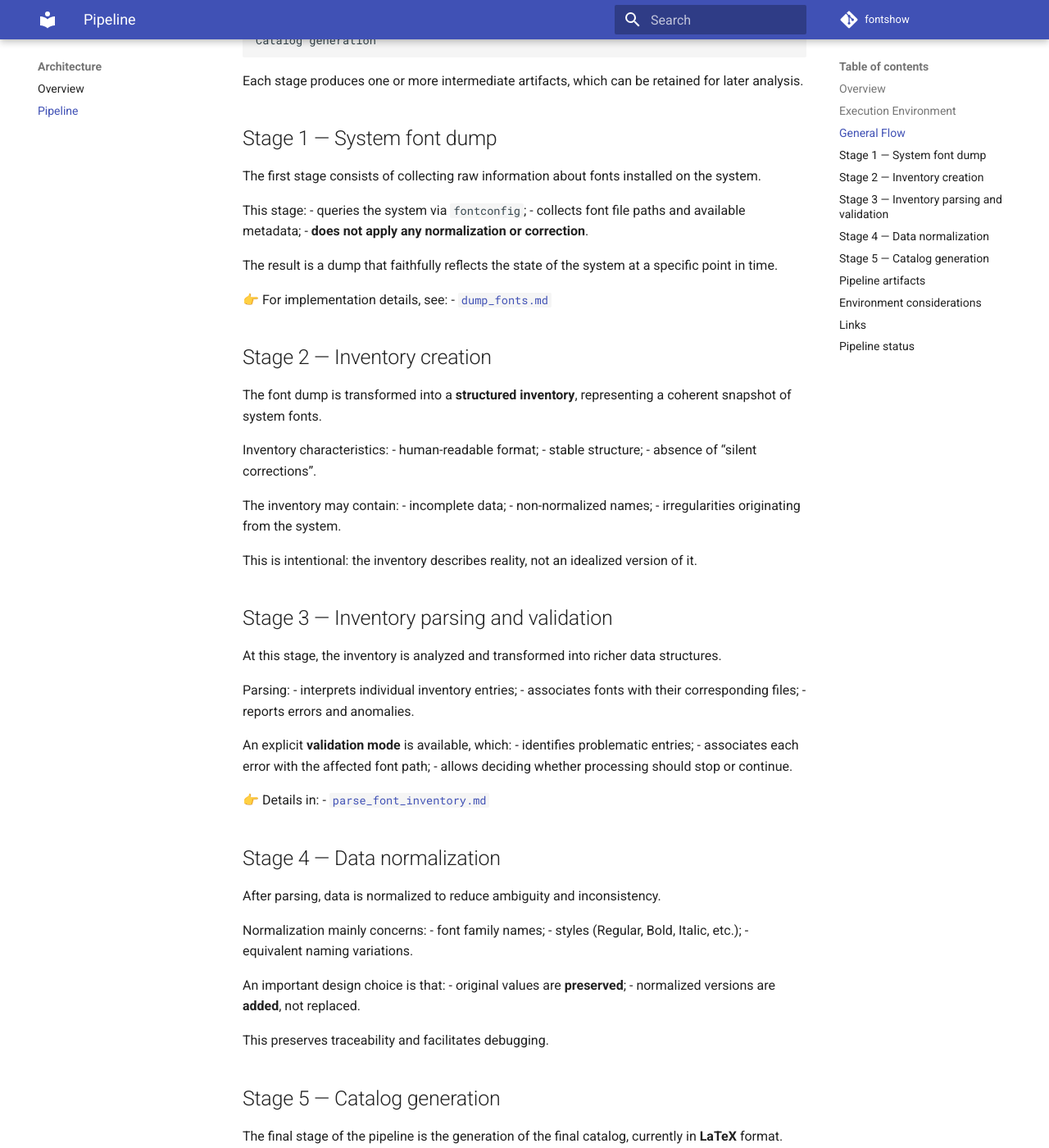
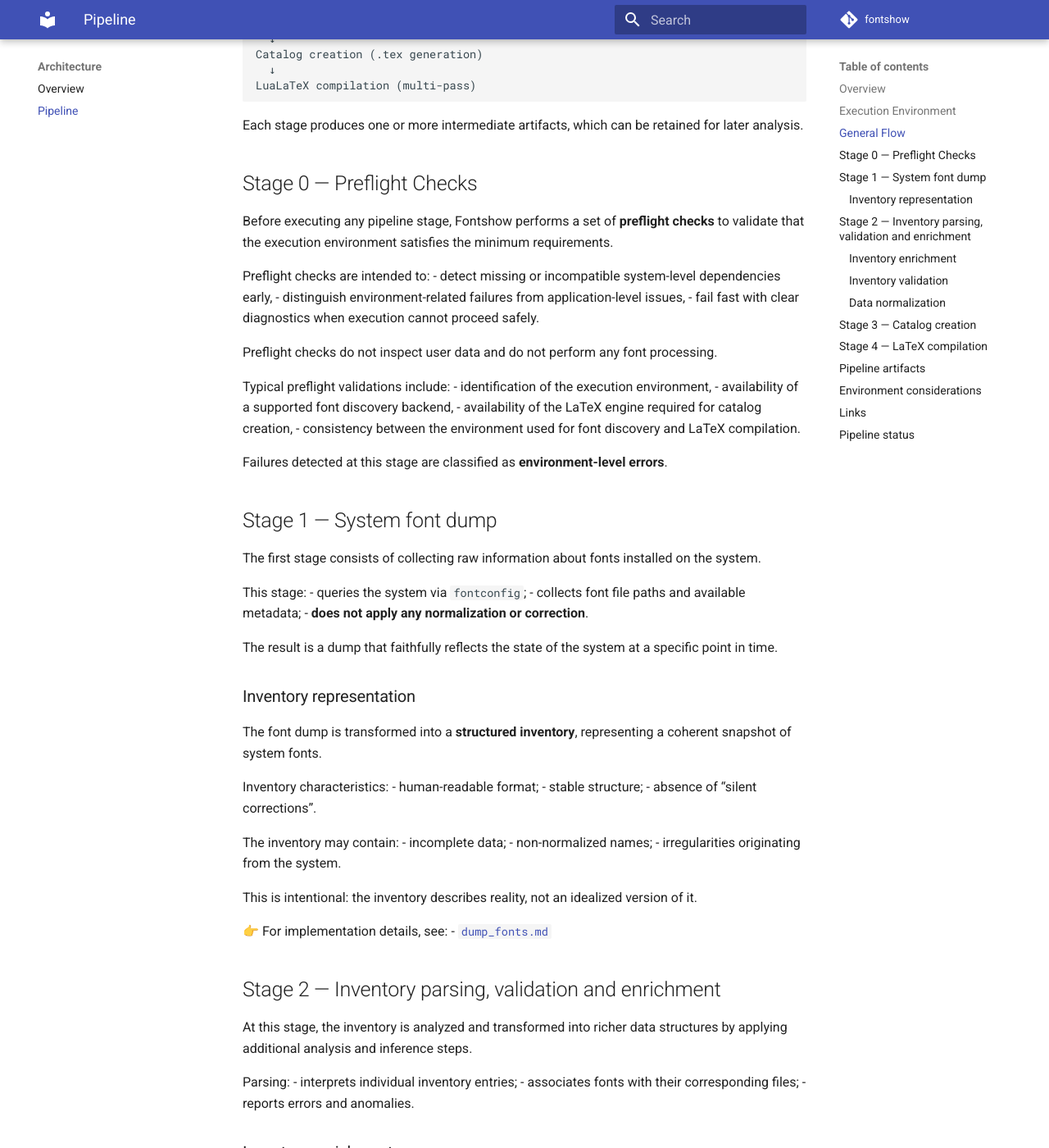
Before and after one commit to marco0560/Fontshow, an MkDocs documentation site: the page built from docs/pipeline.md, in a window 1280 px wide and 1400 px high, scrolled down 1034 px. Shown: the whole window at 82% size. Built offline with MkDocs 1.6.1 and Material for MkDocs 9.7.7, drawn with Linux system fonts in a browser that asks for light colours; comment, search, counter and statistics services are not loaded; some of the changed text lies outside the part shown.

Commit message:
docs(docs): finalize pipeline documentation and preflight stage
Why:
- We are adding a preflight checks stage to the pipeline to validate the execution environment before processing fonts.
- This step is documentation only and does not involve code changes.

What:
-

Notes:
-

Refs: #

````diff
--- a/docs/pipeline.md
+++ b/docs/pipeline.md
@@ -2,7 +2,11 @@
 
 ## Overview
 
-The Fontshow pipeline is designed as a **sequence of distinct stages**, each with a clear responsibility and explicit outputs.
+This document describes the Fontshow processing pipeline, from font discovery to catalog creation.
+
+The pipeline is designed as a **sequence of distinct stages**, each with a distinct responsibility.
+Understanding stage boundaries is essential for debugging, validation, and
+environment-related issue analysis.
 
 The goal of the pipeline is to:
 - collect information about fonts installed on the system;
@@ -28,21 +32,39 @@ The logical pipeline can be summarized as:
 
 <!-- cheatsheet:start -->
 ```
-System
+Preflight checks
   ↓
-Font dump
+System font dump
   ↓
-Inventory
+Inventory parsing, validation and enrichment
   ↓
-Parsing and validation
+Catalog creation (.tex generation)
   ↓
-Normalization
-  ↓
-Catalog generation
+LuaLaTeX compilation (multi-pass)
 ```
 <!-- cheatsheet:end -->
 
 Each stage produces one or more intermediate artifacts, which can be retained for later analysis.
+
+## Stage 0 — Preflight Checks
+
+Before executing any pipeline stage, Fontshow performs a set of **preflight checks**
+to validate that the execution environment satisfies the minimum requirements.
+
+Preflight checks are intended to:
+- detect missing or incompatible system-level dependencies early,
+- distinguish environment-related failures from application-level issues,
+- fail fast with clear diagnostics when execution cannot proceed safely.
+
+Preflight checks do not inspect user data and do not perform any font processing.
+
+Typical preflight validations include:
+- identification of the execution environment,
+- availability of a supported font discovery backend,
+- availability of the LaTeX engine required for catalog creation,
+- consistency between the environment used for font discovery and LaTeX compilation.
+
+Failures detected at this stage are classified as **environment-level errors**.
 
 ## Stage 1 — System font dump
 
@@ -55,10 +77,7 @@ This stage:
 
 The result is a dump that faithfully reflects the state of the system at a specific point in time.
 
-👉 For implementation details, see:
-- [`dump_fonts.md`](tools/dump_fonts.md)
-
-## Stage 2 — Inventory creation
+### Inventory representation
 
 The font dump is transformed into a **structured inventory**, representing a coherent snapshot of system fonts.
 
@@ -74,24 +93,36 @@ The inventory may contain:
 
 This is intentional: the inventory describes reality, not an idealized version of it.
 
-## Stage 3 — Inventory parsing and validation
+👉 For implementation details, see:
+- [`dump_fonts.md`](tools/dump_fonts.md)
 
-At this stage, the inventory is analyzed and transformed into richer data structures.
+## Stage 2 — Inventory parsing, validation and enrichment
+
+At this stage, the inventory is analyzed and transformed into richer data structures by applying additional analysis and inference steps.
 
 Parsing:
 - interprets individual inventory entries;
 - associates fonts with their corresponding files;
 - reports errors and anomalies.
 
+### Inventory enrichment
+
+Inventory enrichment operates exclusively on inventory data and does not interact
+with system-level font discovery or rendering mechanisms.
+
+This stage is responsible for:
+- validating inventory structure and consistency,
+- inferring additional properties from existing metadata,
+- preparing the inventory for downstream consumption.
+
+### Inventory validation
+
 An explicit **validation mode** is available, which:
 - identifies problematic entries;
 - associates each error with the affected font path;
 - allows deciding whether processing should stop or continue.
 
-👉 Details in:
-- [`parse_font_inventory.md`](tools/parse_font_inventory.md)
-
-## Stage 4 — Data normalization
+### Data normalization
 
 After parsing, data is normalized to reduce ambiguity and inconsistency.
 
@@ -106,9 +137,14 @@ An important design choice is that:
 
 This preserves traceability and facilitates debugging.
 
-## Stage 5 — Catalog generation
+---
 
-The final stage of the pipeline is the generation of the final catalog, currently in **LaTeX** format.
+👉 Details in:
+- [`parse_font_inventory.md`](tools/parse_font_inventory.md)
+
+## Stage 3 — Catalog creation
+
+The final stage of the pipeline is the creation of the final catalog, currently in **LaTeX** format.
 
 At this stage:
 - fonts that are effectively usable are selected;
@@ -121,6 +157,19 @@ It is normal that:
 
 👉 Details in:
 - [`create_catalog.md`](tools/create_catalog.md)
+
+## Stage 4 — LaTeX compilation
+
+The final catalog is compiled using LuaLaTeX.
+
+Although LuaLaTeX may require multiple compilation passes to resolve indices and
+auxiliary constructs, this process is treated as a single logical stage in the
+pipeline.
+
+Failures at this stage may be caused by:
+- missing or incomplete LaTeX toolchains,
+- font rendering issues,
+- environment mismatches between discovery and compilation.
 
 ## Pipeline artifacts
 
````
